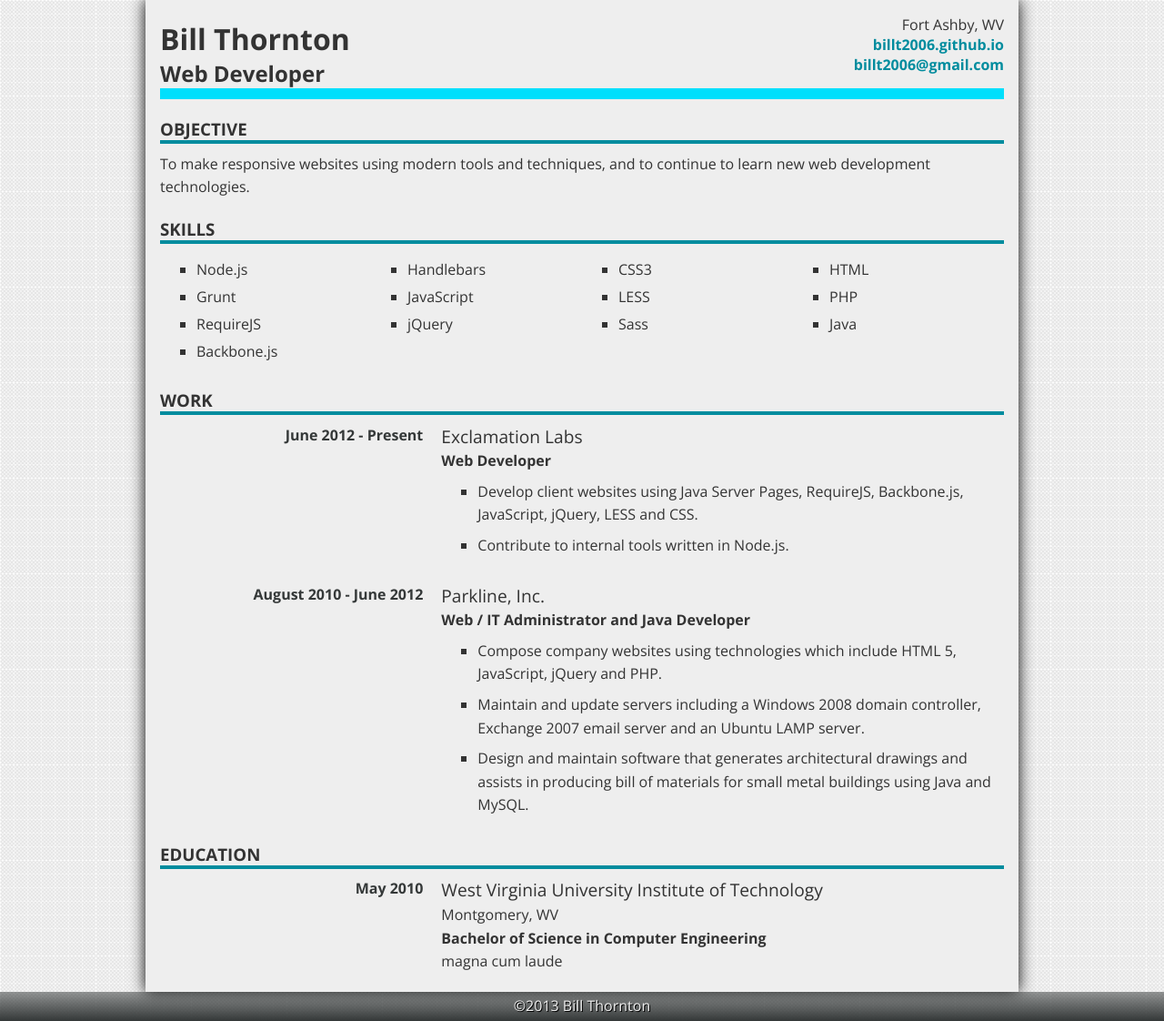
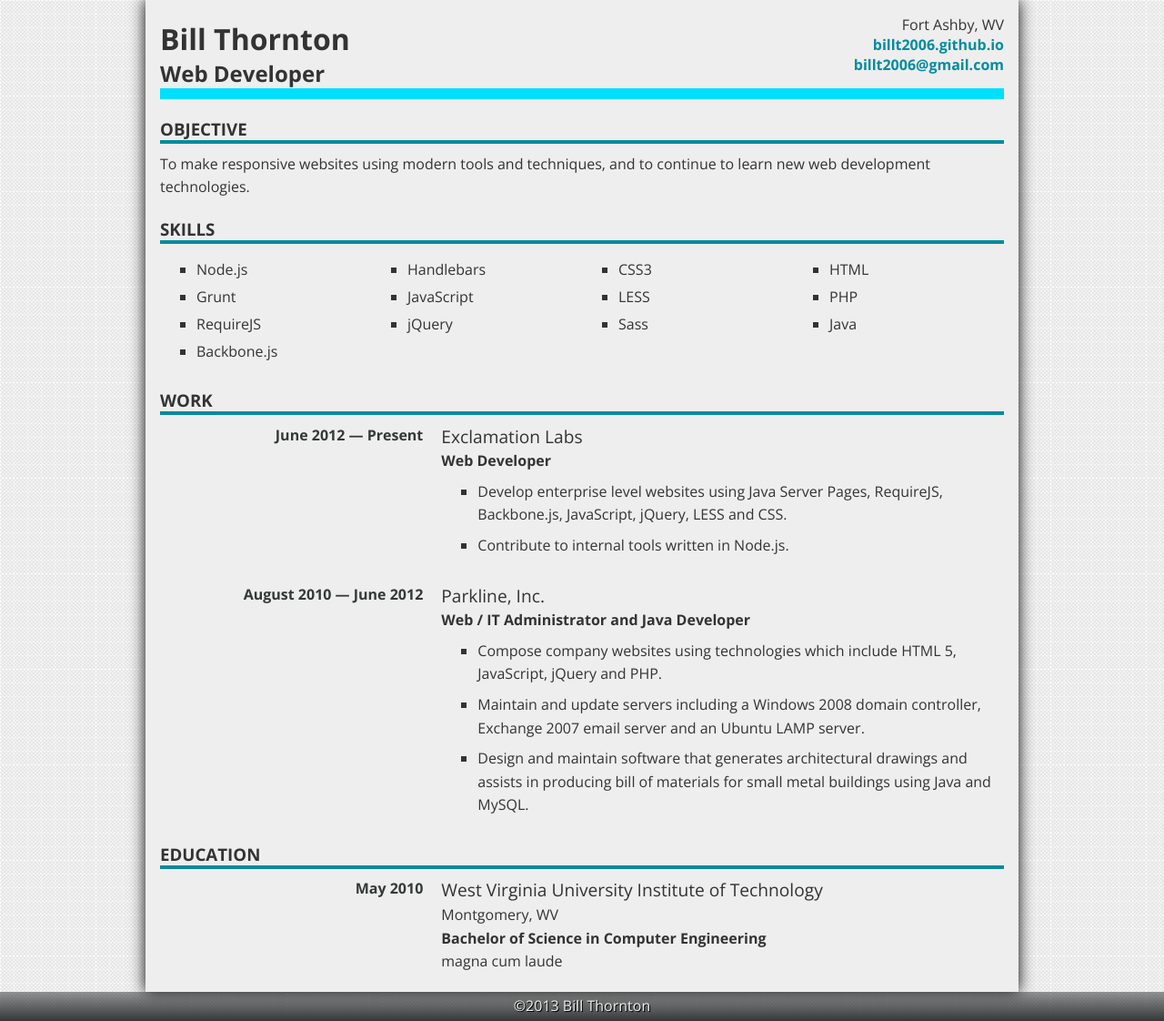
Before and after one commit to billt2006/billt2006.github.io, a Jekyll site: the page built from resume/index.html, in a window 1280 px wide. Shown: the whole page at 91% size. Built offline with Jekyll 4.4.1, drawn with Linux system fonts in a browser that asks for light colours.

Commit message:
Resume tweaks

```diff
--- a/resume/index.html
+++ b/resume/index.html
@@ -60,14 +60,14 @@ title: Bill Thornton | Web Developer
 		<h3 class="section-title">Work</h3>
 		<div class="grid work">
 			<div class="col-1-3 text-right">
-				<span class="date">June 2012 - Present</span>
+				<span class="date">June 2012 &mdash;&nbsp;Present</span>
 			</div>
 			<div class="col-2-3">
 				<span class="company">Exclamation Labs</span>
 				<br><span class="title">Web Developer</span>
 				<ul>
 					<li>
-						Develop client websites using Java Server Pages, RequireJS, Backbone.js, JavaScript, jQuery, LESS and CSS.
+						Develop enterprise level websites using Java Server Pages, RequireJS, Backbone.js, JavaScript, jQuery, LESS and CSS.
 					</li>
 					<li>
 						Contribute to internal tools written in Node.js.
@@ -77,7 +77,7 @@ title: Bill Thornton | Web Developer
 		</div>
 		<div class="grid work">
 			<div class="col-1-3 text-right">
-				<span class="date">August 2010 - June&nbsp;2012</span>
+				<span class="date">August 2010 &mdash;&nbsp;June&nbsp;2012</span>
 			</div>
 			<div class="col-2-3">
 				<span class="company">Parkline, Inc.</span>
```
